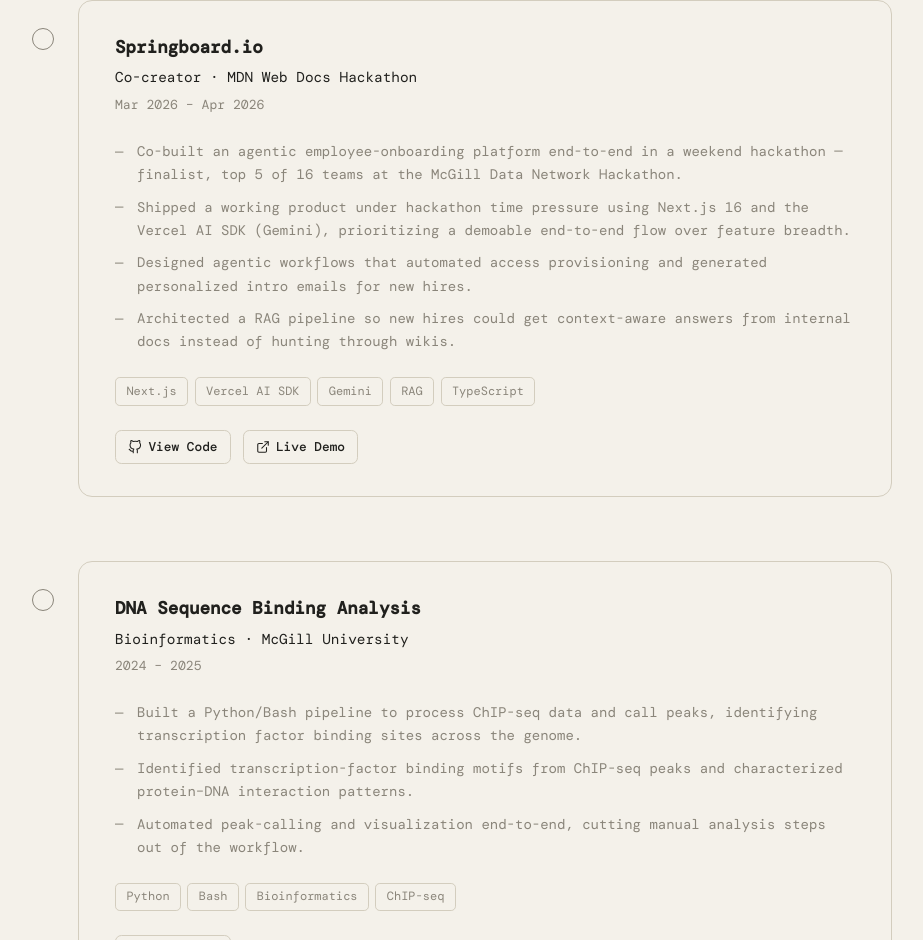
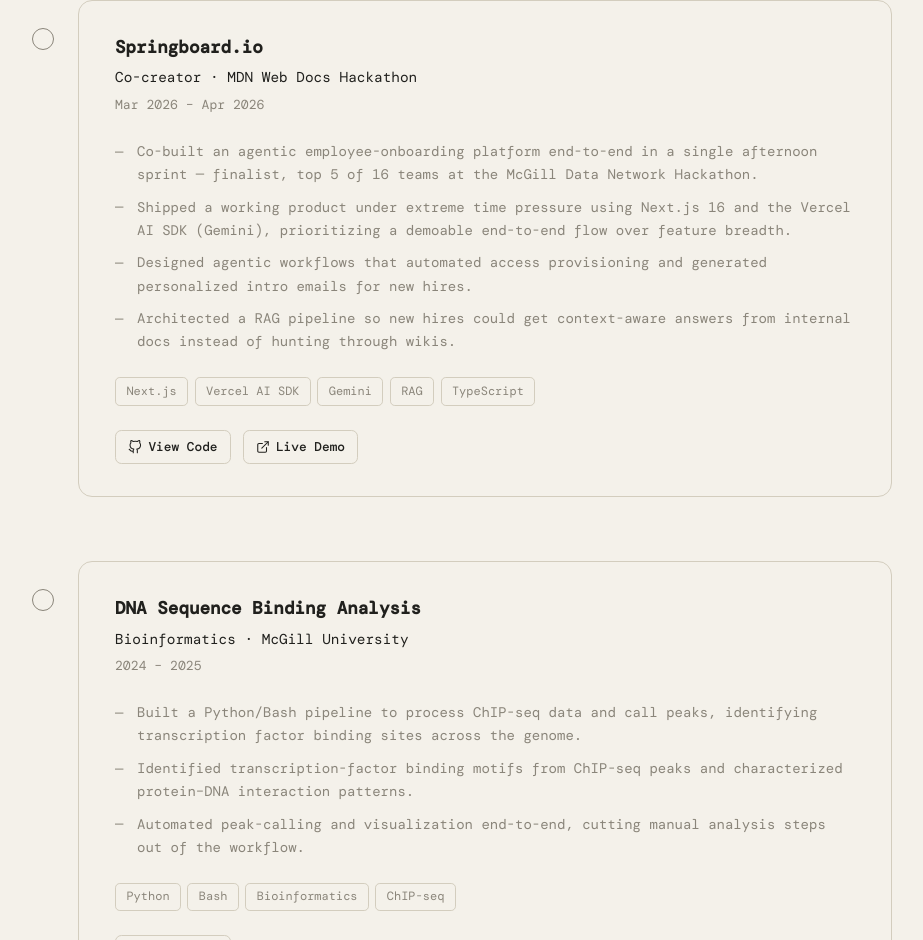
Before and after one commit to GatlatJack/personal_website, a React (Vite) app: page / in a window 1280 px wide. Shown: the part 2453-3393 px from the top of the page, without its empty margins (178-1101 px from the left). Built offline with nearby package versions, Linux system fonts and the light colour scheme; a web font is replaced by a local one.

Commit message:
Correct Springboard build time: single afternoon sprint, not a weekend

```diff
--- a/src/data/work.ts
+++ b/src/data/work.ts
@@ -53,8 +53,8 @@
     year: 'Mar 2026 – Apr 2026',
     description: '',
     bullets: [
-      'Co-built an agentic employee-onboarding platform end-to-end in a weekend hackathon — finalist, top 5 of 16 teams at the McGill Data Network Hackathon.',
-      'Shipped a working product under hackathon time pressure using Next.js 16 and the Vercel AI SDK (Gemini), prioritizing a demoable end-to-end flow over feature breadth.',
+      'Co-built an agentic employee-onboarding platform end-to-end in a single afternoon sprint — finalist, top 5 of 16 teams at the McGill Data Network Hackathon.',
+      'Shipped a working product under extreme time pressure using Next.js 16 and the Vercel AI SDK (Gemini), prioritizing a demoable end-to-end flow over feature breadth.',
       'Designed agentic workflows that automated access provisioning and generated personalized intro emails for new hires.',
       'Architected a RAG pipeline so new hires could get context-aware answers from internal docs instead of hunting through wikis.',
     ],
```
